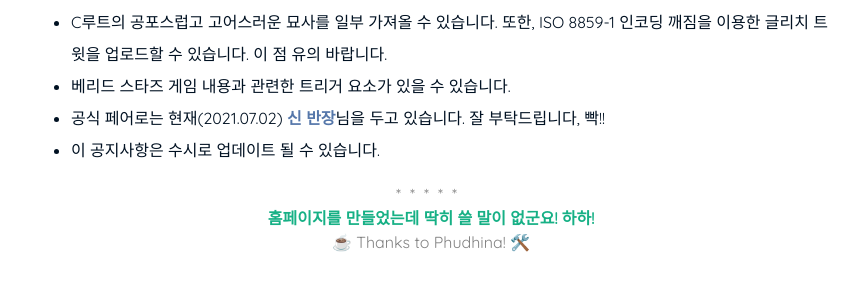
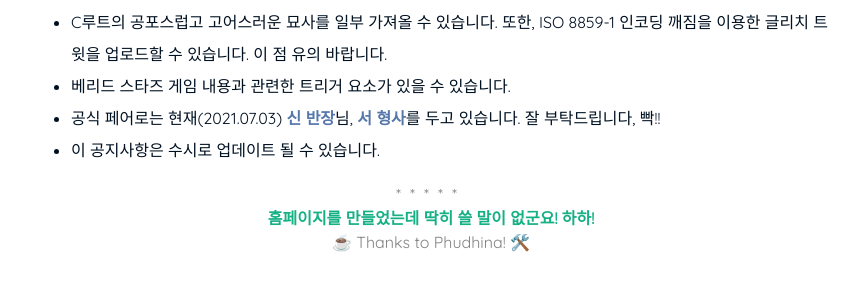
Before and after one commit to seil0224/seil0224.github.io, a Jekyll site: the page built from _posts/2021-07-02-whoishim.md, in a window 1280 px wide. Shown: the part 779-1079 px from the top of the page, without its empty margins (209-1071 px from the left). Built offline with Jekyll 4.4.1, drawn with Linux system fonts in a browser that asks for light colours.

Commit message:
Update 2021-07-02-whoishim.md

```diff
--- a/_posts/2021-07-02-whoishim.md
+++ b/_posts/2021-07-02-whoishim.md
@@ -25,5 +25,5 @@ categories: ["notice"]
   - 다른 봇들과의 대화에 스포일러 요소 및 후술할 트리거 요소가 포함되어 있을 수 있습니다.
 - C루트의 공포스럽고 고어스러운 묘사를 일부 가져올 수 있습니다. 또한, ISO 8859-1 인코딩 깨짐을 이용한 글리치 트윗을 업로드할 수 있습니다. 이 점 유의 바랍니다.
 - 베리드 스타즈 게임 내용과 관련한 트리거 요소가 있을 수 있습니다.
-- 공식 페어로는 현재(2021.07.02) [신 반장](https://twitter.com/ChiefP_Shin)님을 두고 있습니다. 잘 부탁드립니다, 빡!!
+- 공식 페어로는 현재(2021.07.03) [신 반장](https://twitter.com/ChiefP_Shin)님, [서 형사](https://twitter.com/LoveDetect1ve)를 두고 있습니다. 잘 부탁드립니다, 빡!!
 - 이 공지사항은 수시로 업데이트 될 수 있습니다.
```
